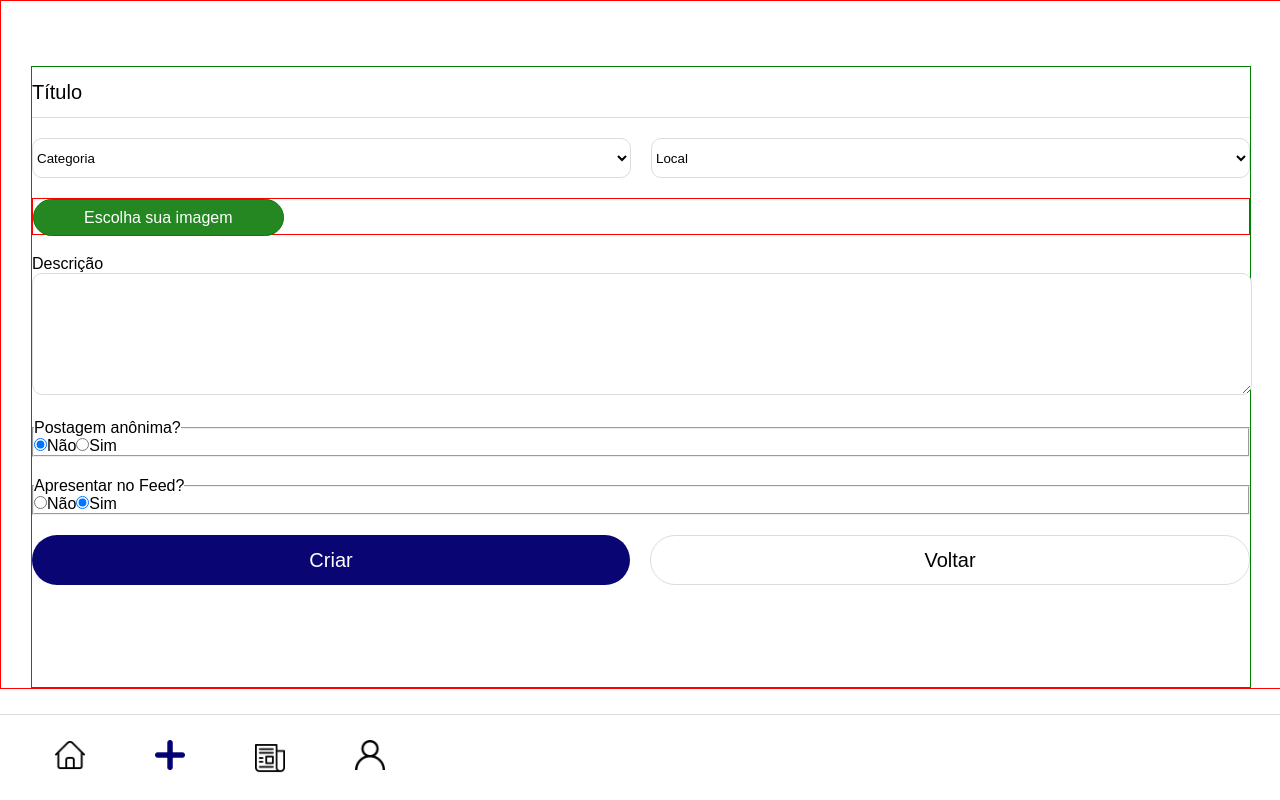
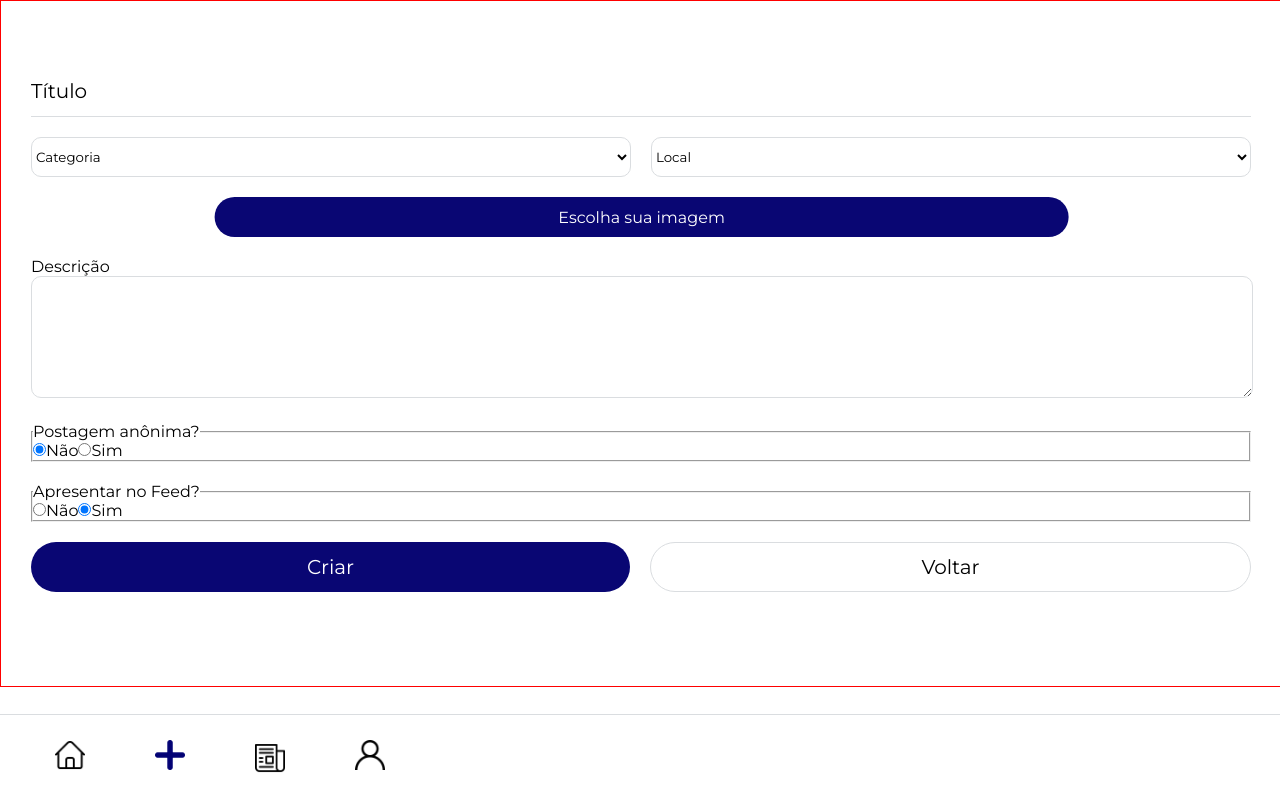
Before and after one commit to fga-eps-mds/2020.1-VC_Usuario-FrontEnd, a Vue app: page /criarpostagem in a window 1280 px wide. Built offline with nearby package versions, Linux system fonts and the light colour scheme.

Commit message:
#128 Corrigindo estilo do botão escolher imagem e adicionando efeito em botões

```diff
--- a/src/views/CriarPostagem.vue
+++ b/src/views/CriarPostagem.vue
@@ -150,6 +150,7 @@ export default {
 </script>
 
 <style scoped lang="scss">
+    @import url('https://fonts.googleapis.com/css2?family=Montserrat&display=swap');
 
     section{
         width: 100%;
@@ -162,7 +163,6 @@ export default {
         margin: 0 30px;
         min-width: 200px;
         width: 100%;
-        border: 1px solid green;
         margin-top: 65px;
         min-height: 620px;
     }
@@ -224,9 +224,11 @@ export default {
 
     // SELECIONAR IMAGEM
     .divImagem{
-        height: 35px;
+        height: 40px;
         margin-bottom: 20px;
-        border: 1px solid red;
+        justify-items: center;
+        position: relative;
+
 
         input[type=file]{
             display: none;
@@ -234,16 +236,26 @@ export default {
 
         label{
             display: flex;
-            background-color: #248722;
+            background-color: #090673;
+            align-items: center;
+            justify-content: center;
+
+            border-radius: 25px;
+            height: 100%;
+            width: 70%;
+            position: absolute;
+
+            transform: translate(21.5%, 0%);
+            transition: .2s;
+
+            color:white;
+            text-align: center;
+            font-family: 'Montserrat', sans-serif;
+            cursor: pointer;
+        }
+        label:hover{
             color: white;
-            border: 1px solid green;
-            height: 35px;
-            justify-content: center;
-            align-items: center;
-            border-radius: 25px;
-            position: absolute;
-            padding-right: 50px;
-            padding-left: 50px;
+            background: #003F80;
         }
     }
 
@@ -294,6 +306,12 @@ export default {
         button:last-child{
             background-color: #ffffff;
             border: 1px solid #DADDE0;
+        }
+        button:first-child:hover{
+            background-color: #003F80;
+        }
+        button:last-child:hover{
+            background-color: #f6f6f6;
         }
     }
 
```
